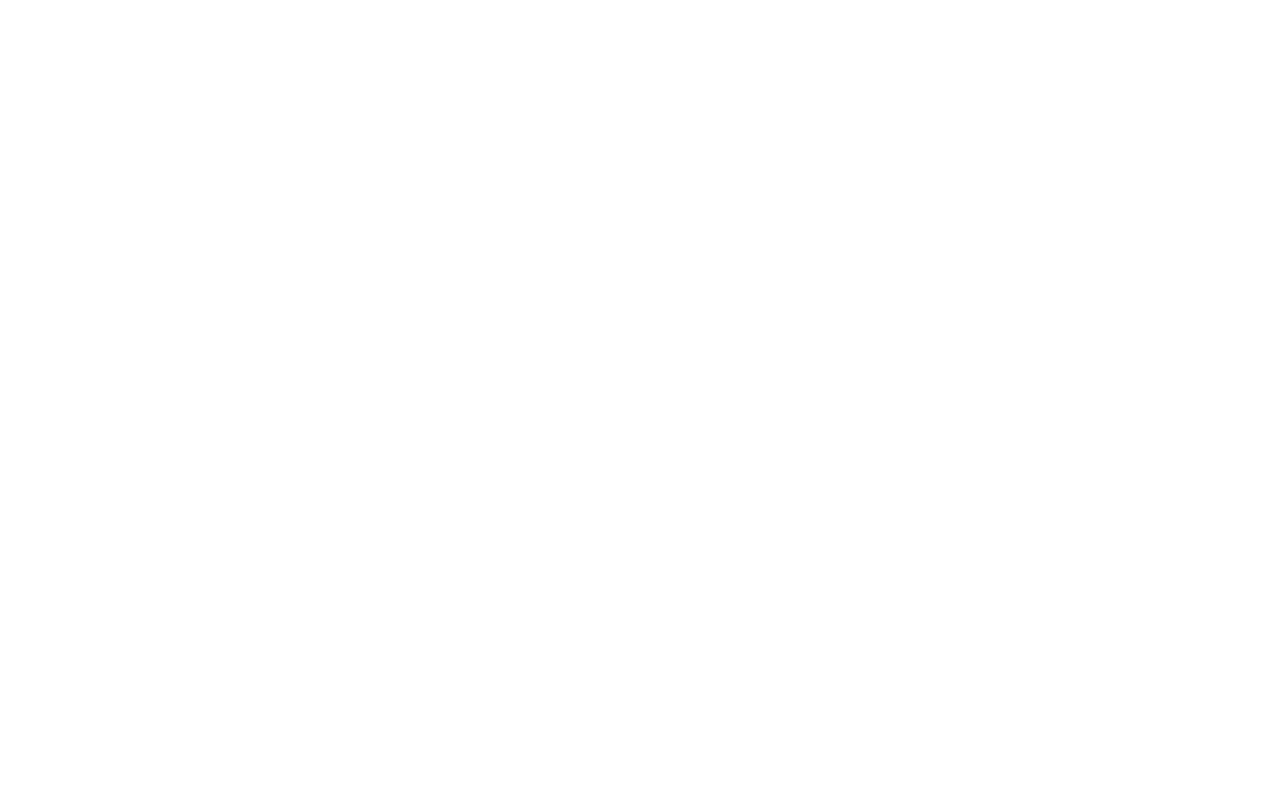
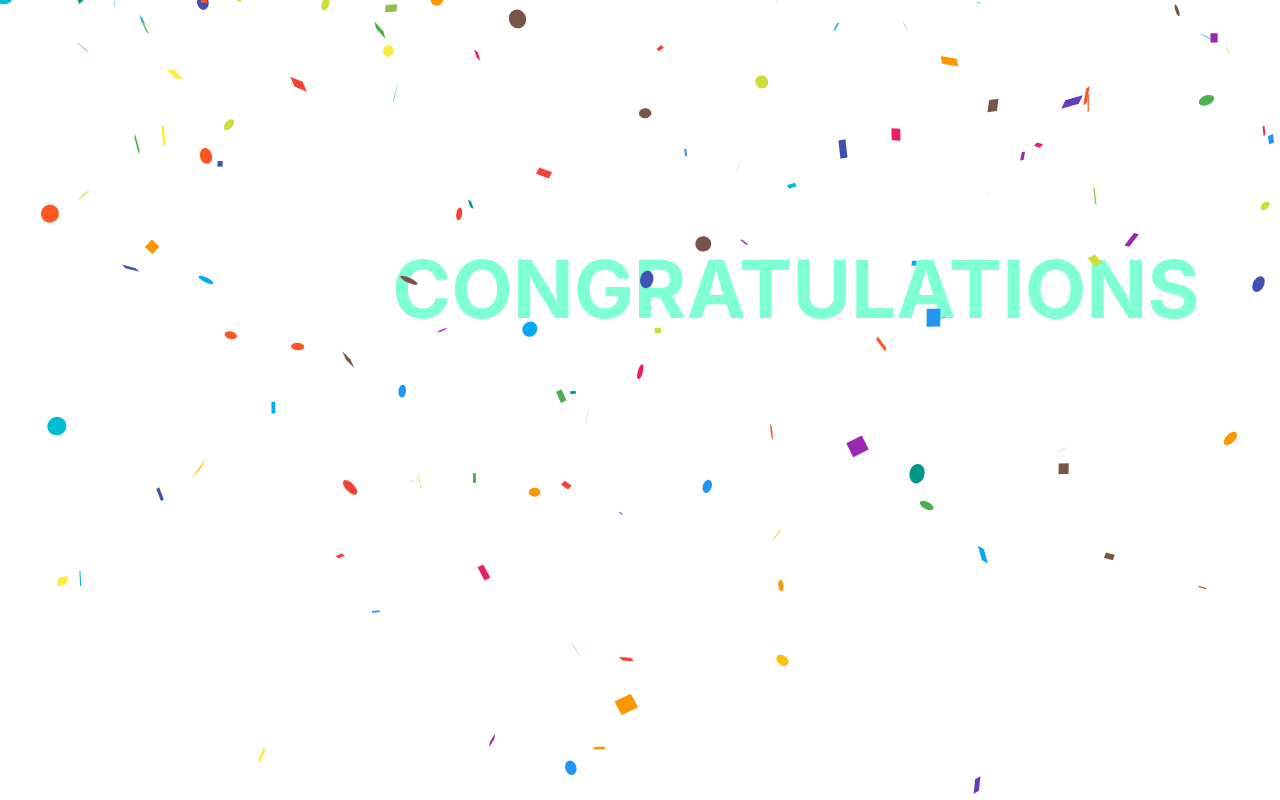
Before and after one commit to recepdogan88/Hicoders-Final-Project, a React (Create React App) app in the folder client/: page /result in a window 1280 px wide. Before the commit this address had no page. Built offline with nearby package versions, Linux system fonts and the light colour scheme; what react-admin would draw is missing.

Commit message:
react-confetti in result page has been added

```diff
--- a/client/package.json
+++ b/client/package.json
@@ -10,10 +10,12 @@
         "ra-input-rich-text": "^4.1.0",
         "react": "^18.1.0",
         "react-admin": "^4.0.4",
+        "react-confetti": "^6.1.0",
         "react-dom": "^18.1.0",
         "react-router-dom": "^6.3.0",
         "react-scripts": "5.0.1",
         "react-timer-hook": "^3.0.5",
+        "react-use-window-size": "^1.0.1",
         "web-vitals": "^2.1.4"
     },
     "scripts": {
--- a/client/src/App.js
+++ b/client/src/App.js
@@ -3,12 +3,15 @@
 import AdminPage from "./pages/Admin";
 import Exam from "./pages/Exam";
 import Information from "./pages/Information";
+import Result from "./pages/Result";
+
 function App() {
     return (
         <BrowserRouter>
         <Routes>
           <Route path="/" element={<Information />} />
           <Route path="/exam" element={<Exam />} />
+          <Route path="/result" element={<Result />} />
           <Route path="/admin/*" element={<AdminPage />} />
         </Routes>
       </BrowserRouter>
--- a/client/src/index.css
+++ b/client/src/index.css
@@ -11,3 +11,9 @@
   font-family: source-code-pro, Menlo, Monaco, Consolas, 'Courier New',
     monospace;
 }
+.tebrik{
+  font-size: 10vh;
+  margin-top: 30vh;
+  margin-left: 49vh;
+  color: aquamarine;
+}
--- a/client/src/pages/Exam.js
+++ b/client/src/pages/Exam.js
@@ -4,12 +4,9 @@
 
 export default function Exam() {
 
-  let minuten=1
+  let minuten=2
   const time = new Date();
   time.setSeconds(time.getSeconds() + (minuten*60)); // 10 minutes timer
-
-
-
 
   return (
    <div>
--- a/client/src/pages/Information.js
+++ b/client/src/pages/Information.js
@@ -7,9 +7,10 @@
     function changePage(){
       navigate("/exam")
     }
+
   return (
     <div>
-        <button style={{width: '100px'}} onClick={changePage}>GO TO PAGE</button>
+        <button style={{width: '80px'}} onClick={changePage}>GO TO PAGE</button>
     </div>
   )
 }
--- /dev/null
+++ b/client/src/pages/Result.js
@@ -0,0 +1,14 @@
+import React from 'react'
+
+import Confetti from 'react-confetti'
+
+export default function Result() {
+
+  return (
+      <>
+      <Confetti/>
+     <h1 class="tebrik">CONGRATULATIONS</h1>
+      </>
+
+  )
+}
```
Also changed, not shown: 1 other file (tests, documents, lock files or other folders).
